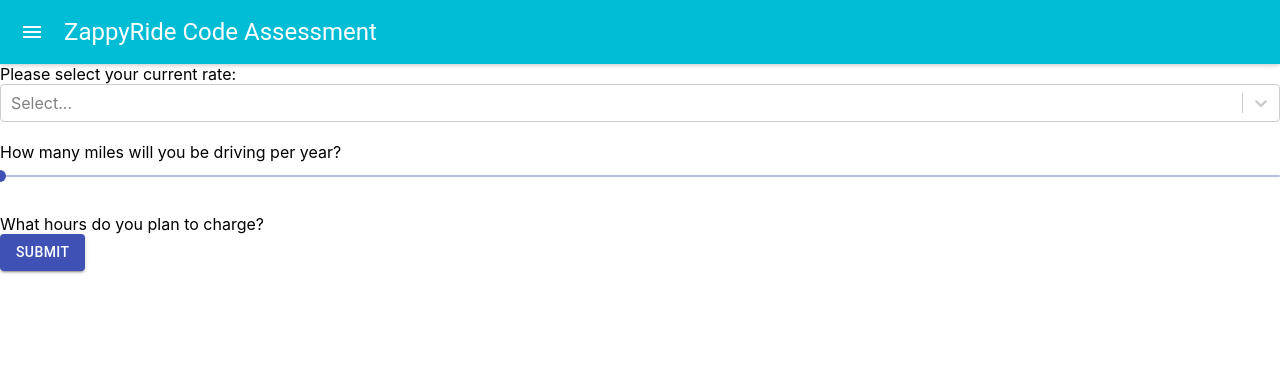
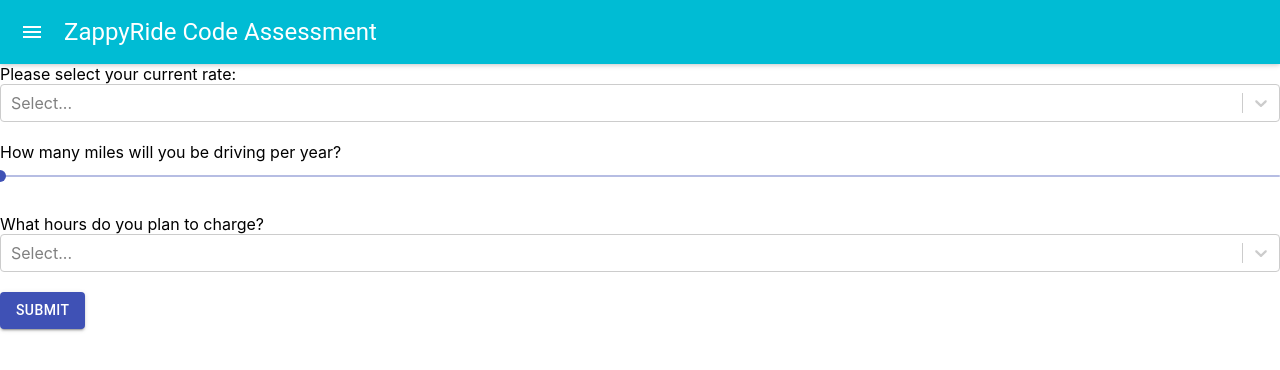
Before and after one commit to aimee-liang/zappyride-code-assessment, a React (Create React App) app: page / in a window 1280 px wide. Shown: the top 370 px of the page. Built offline with nearby package versions, Linux system fonts and the light colour scheme.

Commit message:
Working on SelectHours

```diff
--- a/src/Components/Form.jsx
+++ b/src/Components/Form.jsx
@@ -2,6 +2,7 @@
 import {useForm} from 'react-hook-form'
 import SelectRate from "./SelectRate"
 import SelectMileRange from "./SelectMileRange"
+import SelectHours from "./SelectHours"
 import Button from '@material-ui/core/Button';
 
 export default function Form(props){
@@ -39,7 +40,7 @@
                     <SelectMileRange mileSetter={mileSetter} />
                     <br/>
                 <label>What hours do you plan to charge?</label>
-                    {/* <input type="text" value={data.hoursOfTheDay} onChange={establishData}/> */}
+                    <SelectHours hourSetter={hourSetter}/>
                     <br />
                 <Button variant="contained" color="primary">Submit</Button>
             </form>
--- a/src/Components/SelectHours.jsx
+++ b/src/Components/SelectHours.jsx
@@ -1,7 +1,7 @@
 import Select from 'react-select'
 
 const options = [
-    {value: 'Rate A', label: 'Rate A ($0.15/kWh'},
+    {value: 'Rate A', label: 'Noon to 6PM'},
     {value: 'Rate B', label: 'Rate B (TOU Rate)'}
 ]
 
```
